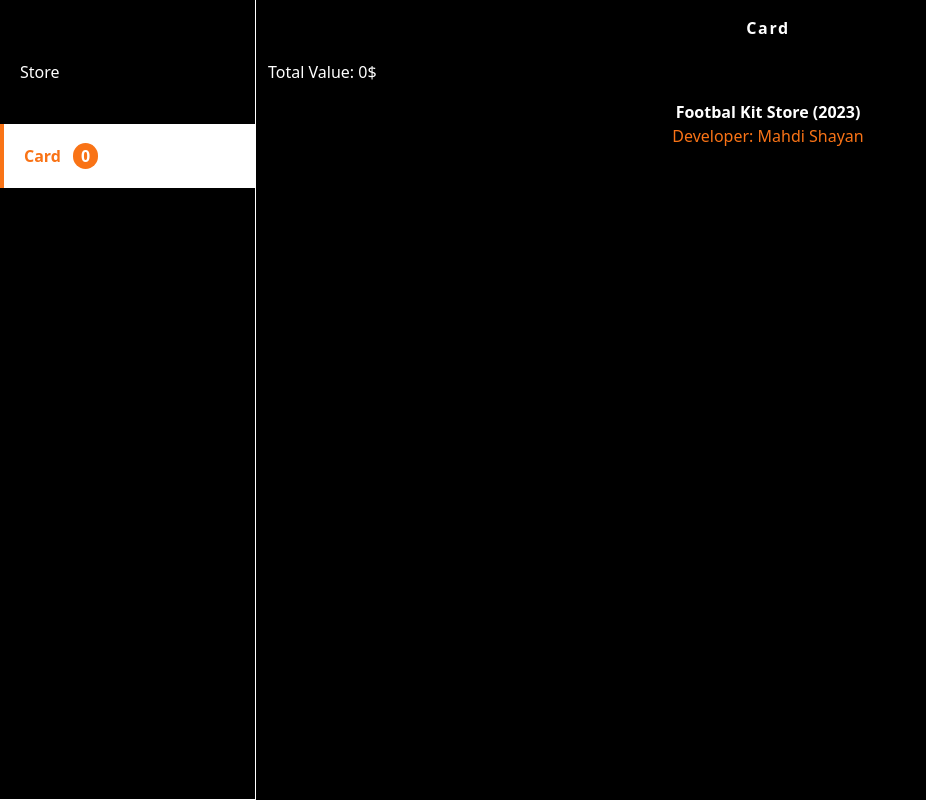
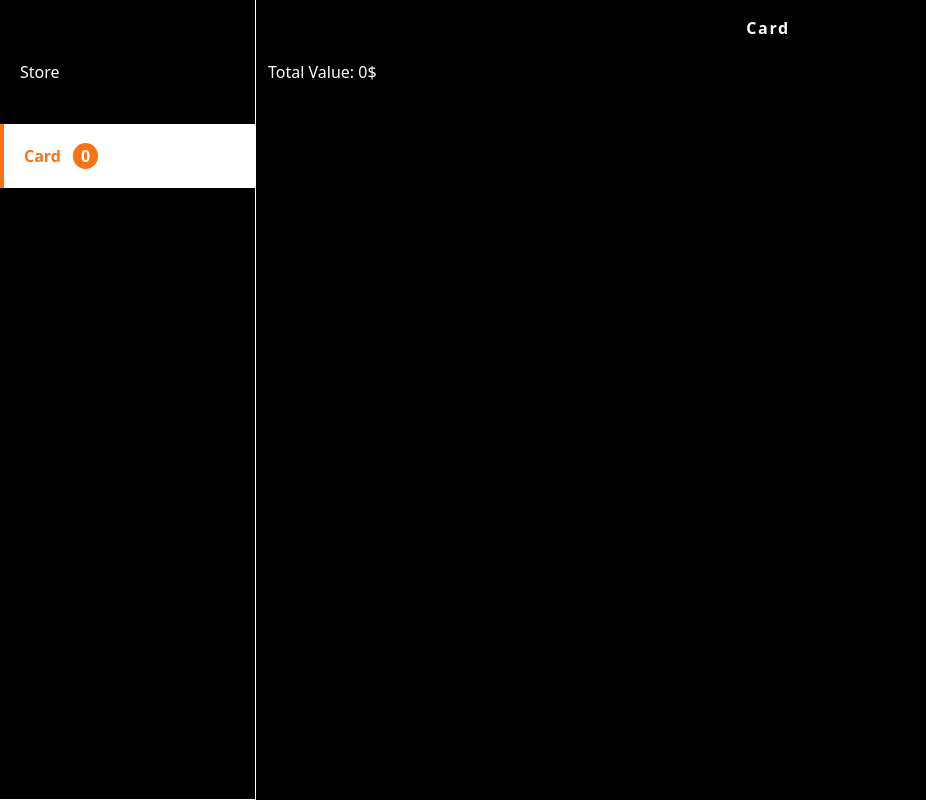
Before and after one commit to mahdiish/react-football-kit-store, a React (Create React App) app: page /card in a window 1280 px wide. Shown: the whole page, without its empty margins (0-926 px from the left). Built offline with nearby package versions, Linux system fonts and the light colour scheme.

Commit message:
Footer deleted

```diff
--- a/src/App.js
+++ b/src/App.js
@@ -6,9 +6,9 @@ import CardPage from "./pages/CardPage";
 function App() {
   return (
     <BrowserRouter>
-      <div className="flex flex-col sm:flex-row items-center h-full">
+      <div className="flex flex-col h-full bg-black sm:flex-row items-center">
         <SideBar />
-        <div className="w-full h-screen bg-black px-3 py-4 overflow-y-scroll sm:w-4/5 sm:ml-[20%]">
+        <div className="w-full h-full overflow-y-scroll bg-black px-3 py-4 sm:w-4/5 sm:ml-[20%]">
           <Routes>
             <Route path="/" element={<StorePage />} />
             <Route path="/card" element={<CardPage />} />
--- a/src/components/Footer.js
+++ /dev/null
@@ -1,12 +0,0 @@
-function Footer() {
-  return (
-    <div className="bg-black h-20 pt-4">
-      <h1 className="text-white text-center font-bold">
-        Footbal Kit Store (2023)
-      </h1>
-      <p className="text-orange-500 text-center">Developer: Mahdi Shayan</p>
-    </div>
-  );
-}
-
-export default Footer;
--- a/src/pages/CardPage.js
+++ b/src/pages/CardPage.js
@@ -1,6 +1,5 @@
 import { useSelector } from "react-redux";
 import CardItem from "../components/CardItem";
-import Footer from "../components/Footer";
 
 function CardPage() {
   const { cardItems } = useSelector((state) => {
@@ -22,7 +21,6 @@ function CardPage() {
       </h1>
       <div>{renderedCardItems}</div>
       <p className="text-white">Total Value: {totalCardValue}$</p>
-      <Footer />
     </div>
   );
 }
--- a/src/pages/StorePage.js
+++ b/src/pages/StorePage.js
@@ -2,7 +2,6 @@ import { useSelector } from "react-redux";
 import Form from "../components/Form";
 import KitItem from "../components/KitItem";
 import { kitItems } from "../data/data";
-import Footer from "../components/Footer";
 
 function StorePage() {
   const { league, location, searchTerm } = useSelector((state) => {
@@ -35,10 +34,9 @@ function StorePage() {
         Store
       </h1>
       <Form />
-      <div className="grid grid-cols-2 sm:grid-cols-3 md:grid-cols-4 gap-x-1 gap-y-4">
+      <div className="grid grid-cols-2 pb-6 sm:grid-cols-3 md:grid-cols-4 gap-x-1 gap-y-4">
         {renderedKitItems}
       </div>
-      <Footer />
     </div>
   );
 }
```
